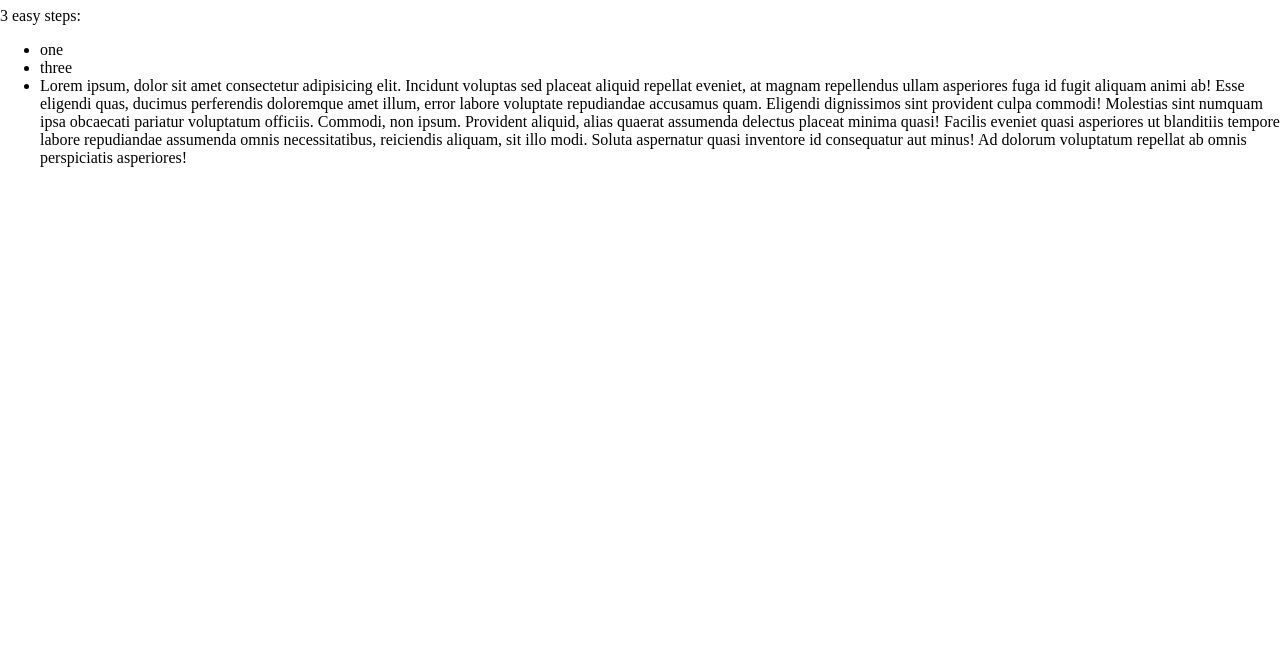
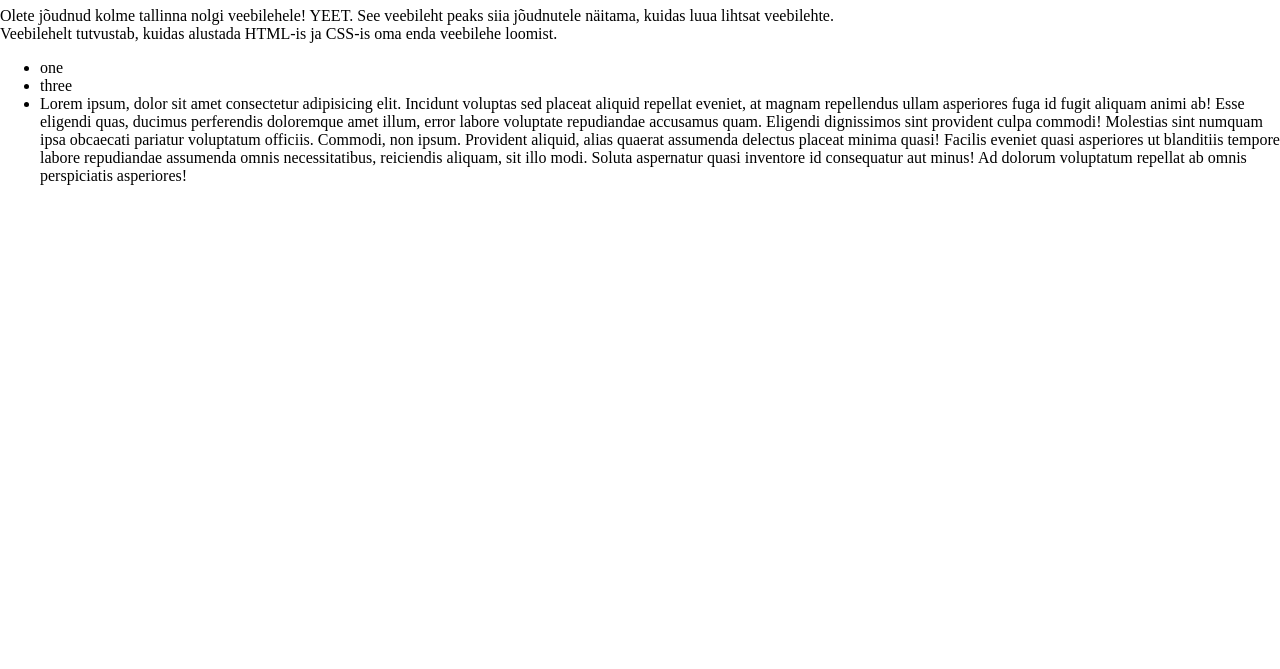
Before and after one commit to joosu77/veebileht, a plain HTML site: page index.html in a window 1280 px wide. Shown: the part 131-800 px from the top of the page. Drawn offline with Linux system fonts and the light colour scheme.

Commit message:
random lisand

```diff
--- a/index.html
+++ b/index.html
@@ -15,7 +15,7 @@
         <p>Kontakt</p>
     </header>
     <h1>Kuidas teha veebilehte???</h1>
-    <p>3 easy steps:</p>
+    <p>Olete jõudnud kolme tallinna nolgi veebilehele! YEET. See veebileht peaks siia jõudnutele näitama, kuidas luua lihtsat veebilehte. <br> Veebilehelt tutvustab, kuidas alustada HTML-is ja CSS-is oma enda veebilehe loomist. </p>
     <table>
         <ul>
             <li>one</li>
```
